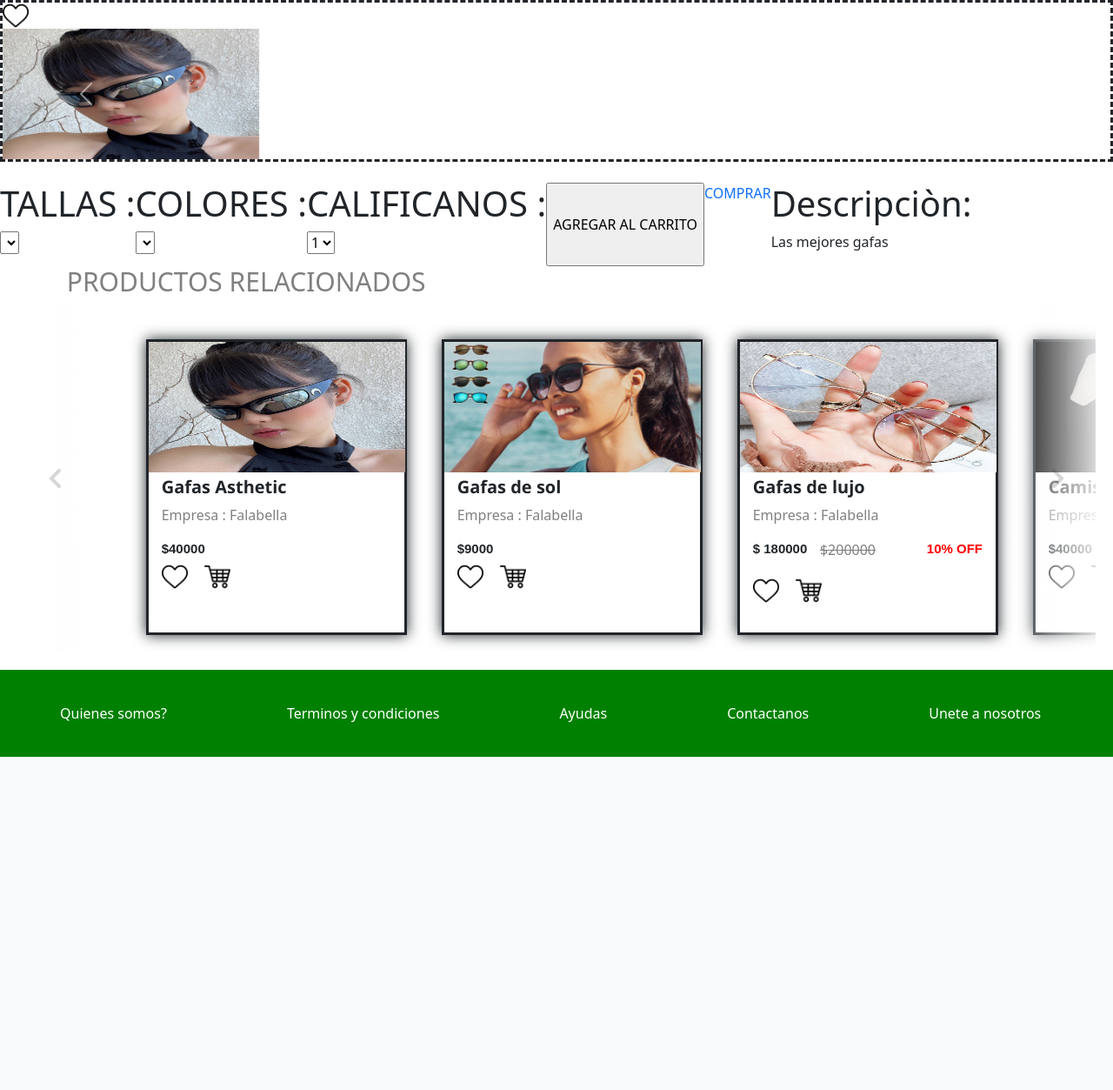
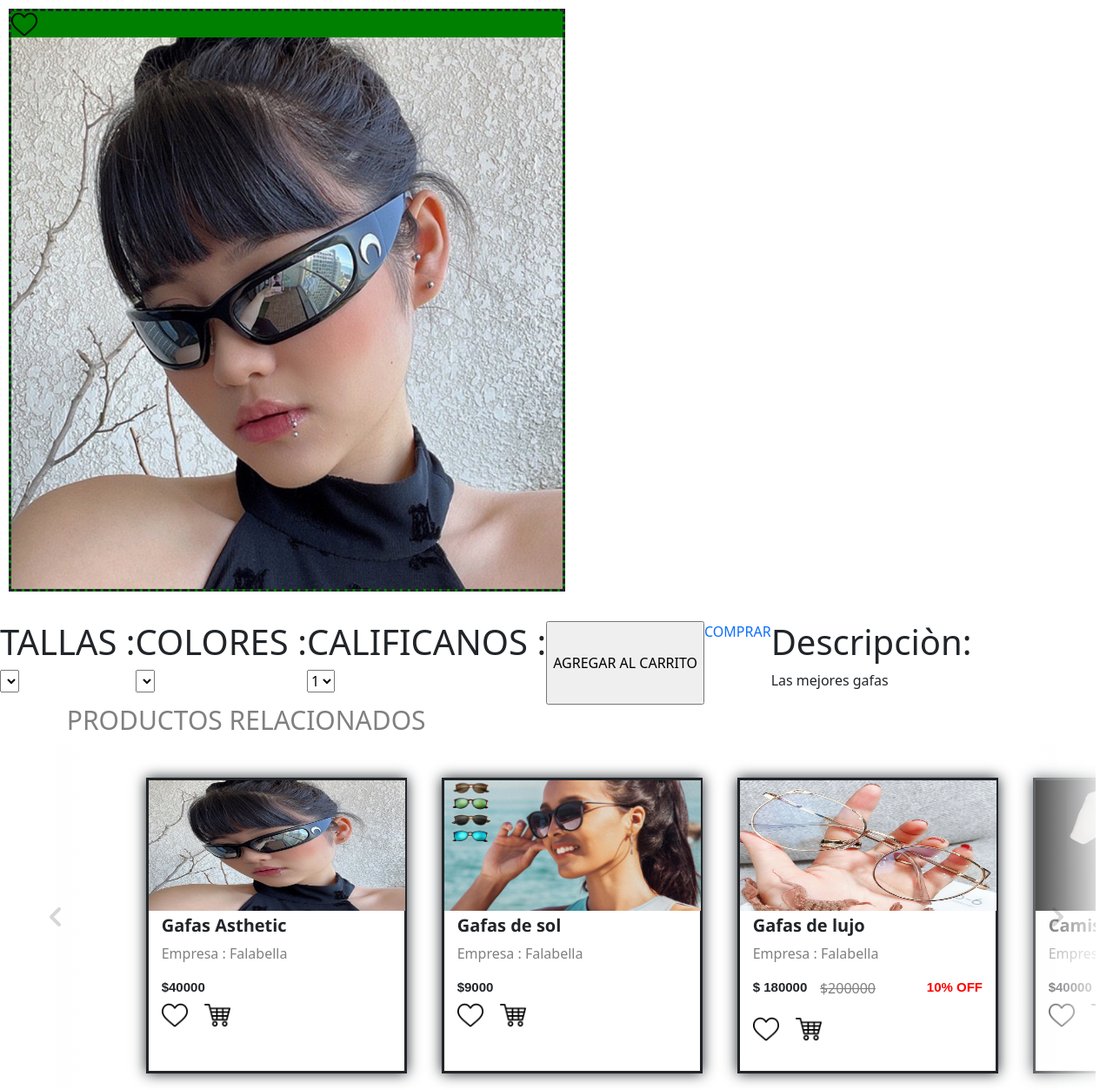
Before and after one commit to Cordoba18/Center-Shop-Cali-WEB, a PHP site: page /vistas/PaginaDelProducto.php?producto=2 in a window 1280 px wide. Shown: the part 126-1379 px from the top of the page at 87% size. Before the commit the page ends 996 px from the top, so only its background shows below. Run offline with PHP 8.4, Linux system fonts and the light colour scheme; data comes from the database, SQL or seed files in the repository; lists and menus that the app fills with data are empty.

Commit message:
Poco estilo en la pagina del producto

```diff
--- a/css/PaginaProductoCss.css
+++ b/css/PP.css
@@ -1,4 +1,3 @@
-
 .contenedor-pagina-producto{
     border: dashed;
 }
@@ -8,11 +7,20 @@
 }
 .contenedor-imagen-producto{
     border: dashed;
+    background-color: green;
+    width: 50%;
+    height: auto;
+    margin: 10px;
 }
 .info-producto{
     display: flex;
 }
-.imagen-producto{
-    width: 800px;
-    height: 800px;
+.carousel-item{
+    width: 100%;
+    height: 100%;
+
 }
+.carousel {
+    width: 100%;
+    height: 100%;
+}
--- a/vistas/PaginaDelProducto.php
+++ b/vistas/PaginaDelProducto.php
@@ -5,7 +5,7 @@
 
 <head>
     <title>Pagina producto</title>
-    <link rel="stylesheet" href="../css/PaginaProductoCss.css">
+    <link rel="stylesheet" href="../css/PP.css">
 </head>
 <body>
   <div class="contenedor-pagina-productos">
@@ -14,7 +14,7 @@
     <div id="carouselExample" class="carousel slide">
   <div class="carousel-inner">
     <div class="carousel-item active">
-      <img class="imagen-producto" src="<?php
+      <img src="<?php
       $con = conectar();
       $sql = "SELECT*FROM imagenes_productos WHERE id_producto=$_GET[producto] AND estado = 'activo'";
       $result = mysqli_query($con, $sql);
@@ -45,7 +45,7 @@
     <span class="visually-hidden">Next</span>
   </button>
 </div>
-    </div> <br>
+    </div><br>
     <form action="" method="post">
      <div class="info-producto">
         <form action="" method="post">
@@ -92,13 +92,15 @@
   }
   mysqli_close($con)  ?> </P></div>
 
+          </form>
     </div>
-    </form>
     <div class="relacionados">
       <?php
         include_once('ProductosRelacionados.php') ?>
     </div>
-    </div>
+
+
+    </div> <!-- Contenedor Todo -->
 
 </body>
 </html>
```
